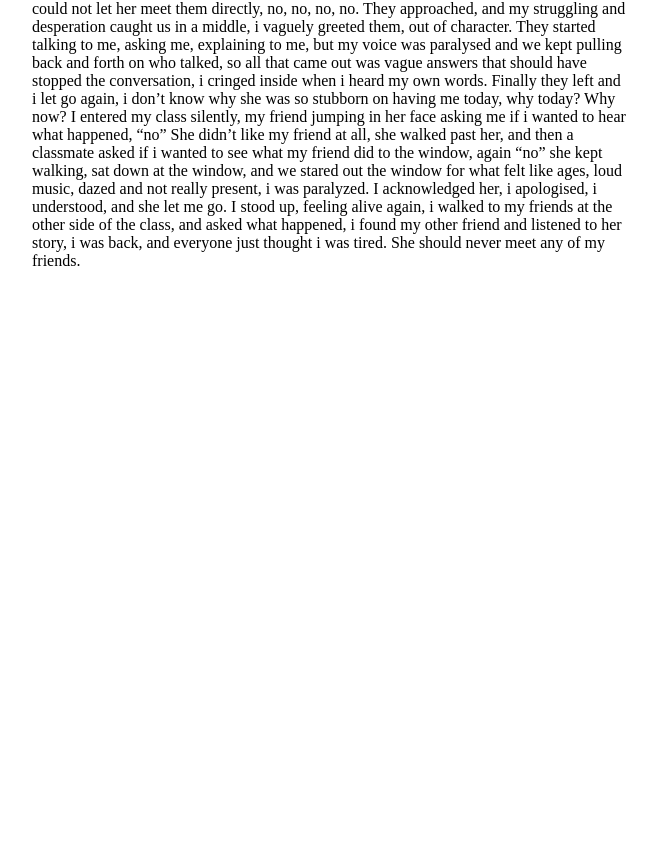
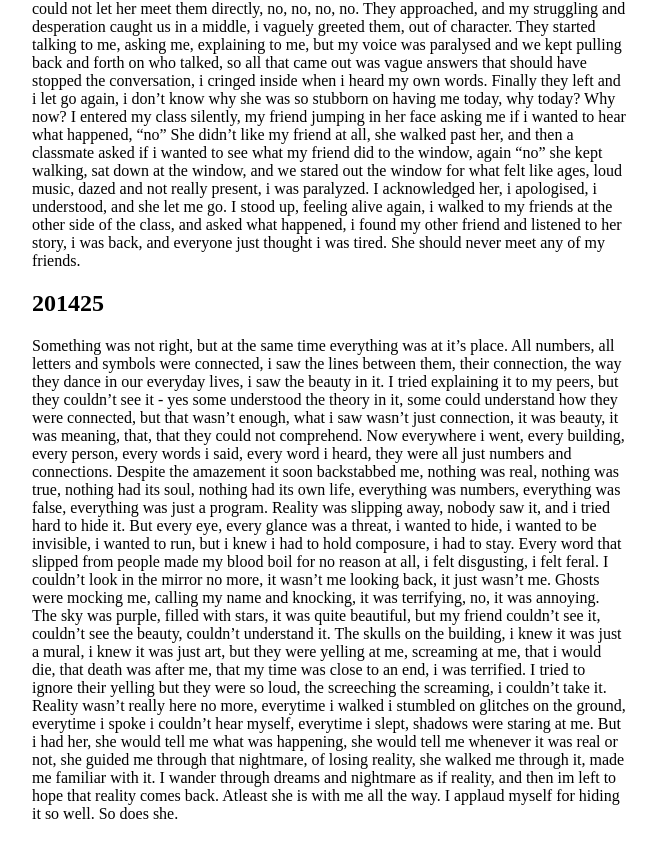
Before and after one commit to Mandayarch/Title, a plain HTML site: page index.html in a window 1280 px wide. Shown: the part 5059-5909 px from the top of the page, without its empty margins (311-968 px from the left). Before the commit the page ends 5356 px from the top, so only its background shows below. Drawn offline with Linux system fonts and the light colour scheme.

Commit message:
Update index.html

```diff
--- a/index.html
+++ b/index.html
@@ -137,6 +137,14 @@ I entered my class silently, my friend jumping in her face asking me if i wanted
 I stood up, feeling alive again, i walked to my friends at the other side of the class, and asked what happened, i found my other friend and listened to her story, i was back, and everyone just thought i was tired. She should never meet any of my friends.
             </p>
 
+            <h2>201425</h2>
+            <p>
+              Something was not right, but at the same time everything was at it’s place. All numbers, all letters and symbols were connected, i saw the lines between them, their connection, the way they dance in our everyday lives, i saw the beauty in it. I tried explaining it to my peers, but they couldn’t see it - yes some understood the theory in it, some could understand how they were connected, but that wasn’t enough, what i saw wasn’t just connection, it was beauty, it was meaning, that, that they could not comprehend. Now everywhere i went, every building, every person, every words i said, every word i heard, they were all just numbers and connections. Despite the amazement it soon backstabbed me, nothing was real, nothing was true, nothing had its soul, nothing had its own life, everything was numbers, everything was false, everything was just a program. Reality was slipping away, nobody saw it, and i tried hard to hide it. But every eye, every glance was a threat, i wanted to hide, i wanted to be invisible, i wanted to run, but i knew i had to hold composure, i had to stay. Every word that slipped from people made my blood boil for no reason at all, i felt disgusting, i felt feral. I couldn’t look in the mirror no more, it wasn’t me looking back, it just wasn’t me. Ghosts were mocking me, calling my name and knocking, it was terrifying, no, it was annoying.
+The sky was purple, filled with stars, it was quite beautiful, but my friend couldn’t see it, couldn’t see the beauty, couldn’t understand it. The skulls on the building, i knew it was just a mural, i knew it was just art, but they were yelling at me, screaming at me, that i would die, that death was after me, that my time was close to an end, i was terrified. I tried to ignore their yelling but they were so loud, the screeching the screaming, i couldn’t take it.
+Reality wasn’t really here no more, everytime i walked i stumbled on glitches on the ground, everytime i spoke i couldn’t hear myself, everytime i slept, shadows were staring at me. But i had her, she would tell me what was happening, she would tell me whenever it was real or not, she guided me through that nightmare, of losing reality, she walked me through it, made me familiar with it. I wander through dreams and nightmare as if reality, and then im left to hope that reality comes back. Atleast she is with me all the way.
+I applaud myself for hiding it so well. So does she.
+            </p>
+
 
           </td>
         </tr>
```
